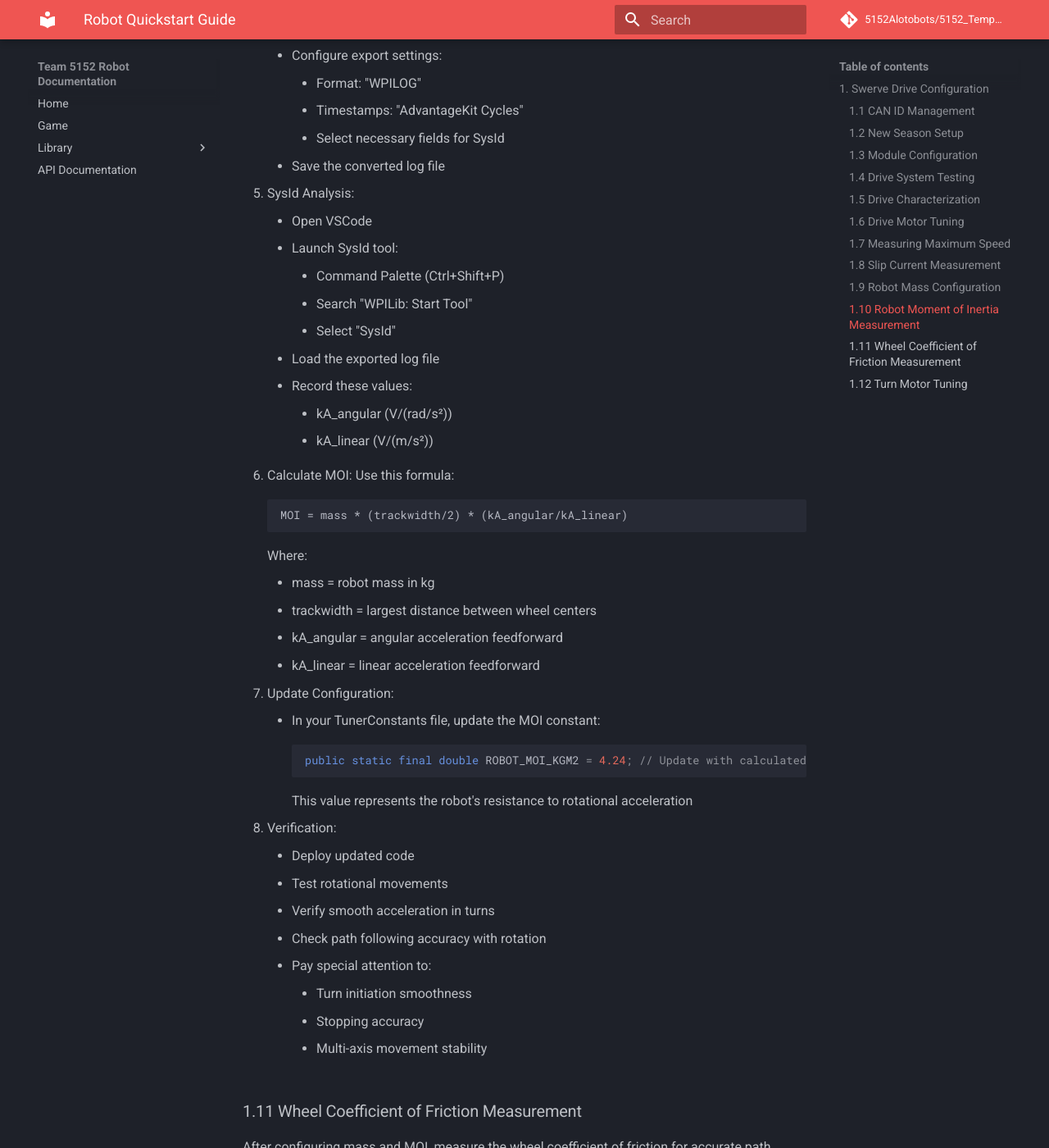
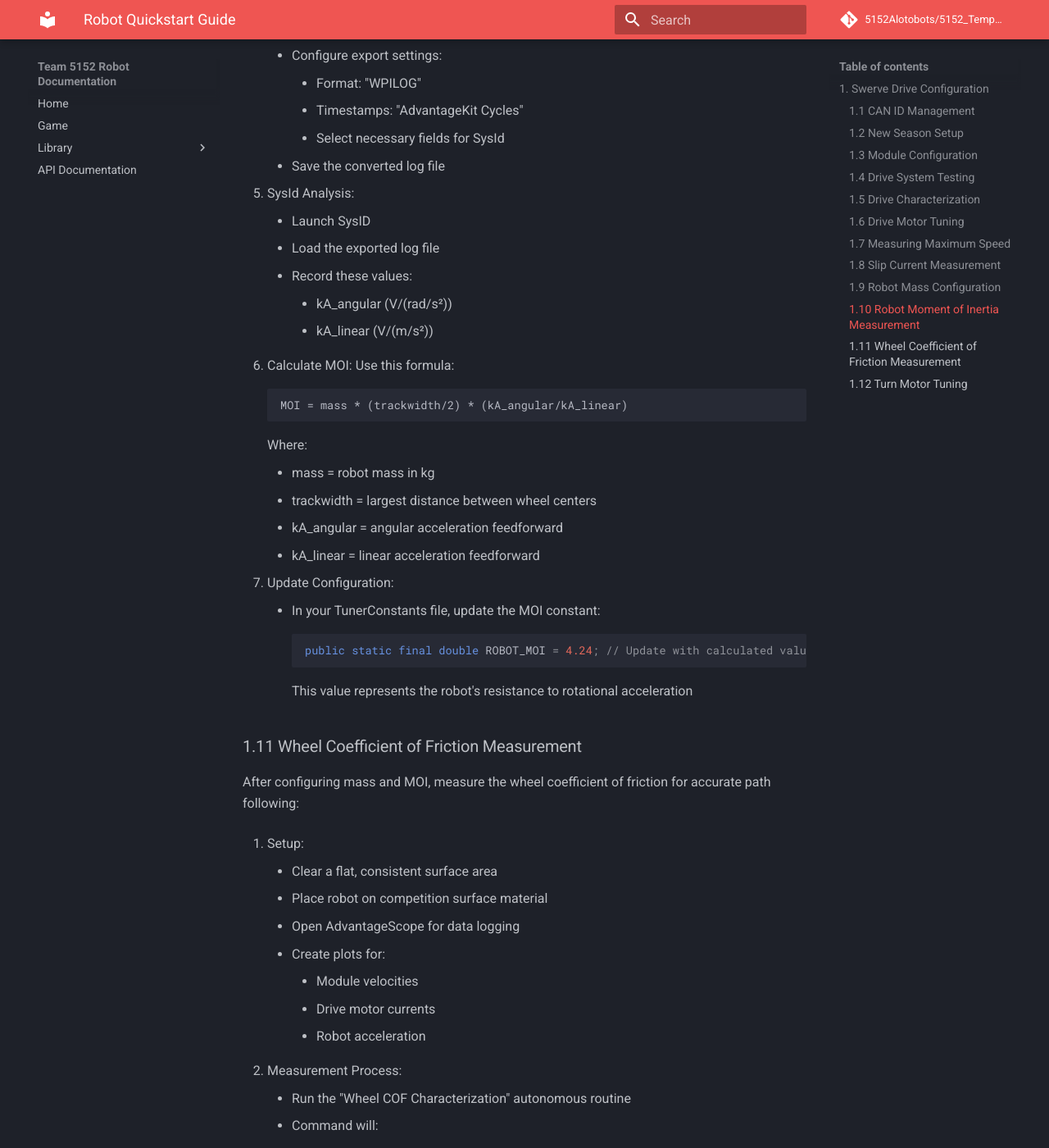
Before and after one commit to 5152Alotobots/5152_Template, an MkDocs documentation site: the page built from docs/mkdocs/docs/quickstart.md, in a window 1280 px wide and 1400 px high, scrolled down 10476 px. Shown: the whole window at 82% size. Built offline with MkDocs 1.6.1 and Material for MkDocs 9.7.7, drawn with Linux system fonts in a browser that asks for light colours; comment, search, counter and statistics services are not loaded; some of the changed text lies outside the part shown.

Commit message:
(no commit message provided)

````diff
--- a/docs/mkdocs/docs/quickstart.md
+++ b/docs/mkdocs/docs/quickstart.md
@@ -383,11 +383,7 @@ After configuring robot mass, measure the robot's rotational inertia (MOI) for b
     - Save the converted log file
 
 5. SysId Analysis:
-    - Open VSCode
-    - Launch SysId tool:
-        - Command Palette (Ctrl+Shift+P)
-        - Search "WPILib: Start Tool"
-        - Select "SysId"
+    - Launch SysID
     - Load the exported log file
     - Record these values:
         - kA_angular (V/(rad/s²))
@@ -407,19 +403,9 @@ After configuring robot mass, measure the robot's rotational inertia (MOI) for b
 7. Update Configuration:
     - In your TunerConstants file, update the MOI constant:
     ```java
-    public static final double ROBOT_MOI_KGM2 = 4.24; // Update with calculated value
+    public static final double ROBOT_MOI = 4.24; // Update with calculated value
     ```
     This value represents the robot's resistance to rotational acceleration
-
-8. Verification:
-    - Deploy updated code
-    - Test rotational movements
-    - Verify smooth acceleration in turns
-    - Check path following accuracy with rotation
-    - Pay special attention to:
-        - Turn initiation smoothness
-        - Stopping accuracy
-        - Multi-axis movement stability
 
 ### 1.11 Wheel Coefficient of Friction Measurement
 After configuring mass and MOI, measure the wheel coefficient of friction for accurate path following:
@@ -448,12 +434,6 @@ After configuring mass and MOI, measure the wheel coefficient of friction for ac
     public static final double WHEEL_COF = 1.1;  // Update with measured value
     ```
     This value helps PathPlanner calculate maximum achievable accelerations
-
-4. Verification:
-    - Deploy updated code
-    - Test aggressive path following
-    - Verify wheels maintain traction
-    - Check acceleration limits are respected
 
 ### 1.12 Turn Motor Tuning
 The turn (steering) motors require different tuning approaches than drive motors:
````
Also changed, not shown: other parts of docs/mkdocs/docs/quickstart.md (+1 -1 lines).
